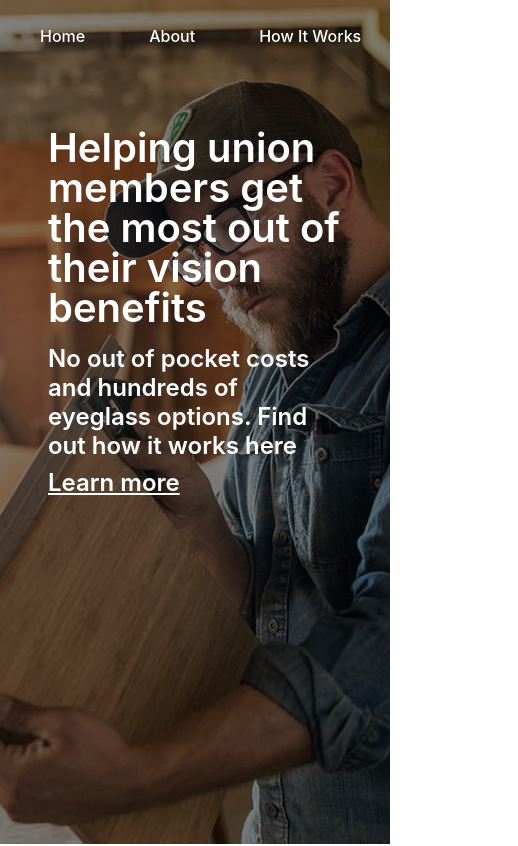
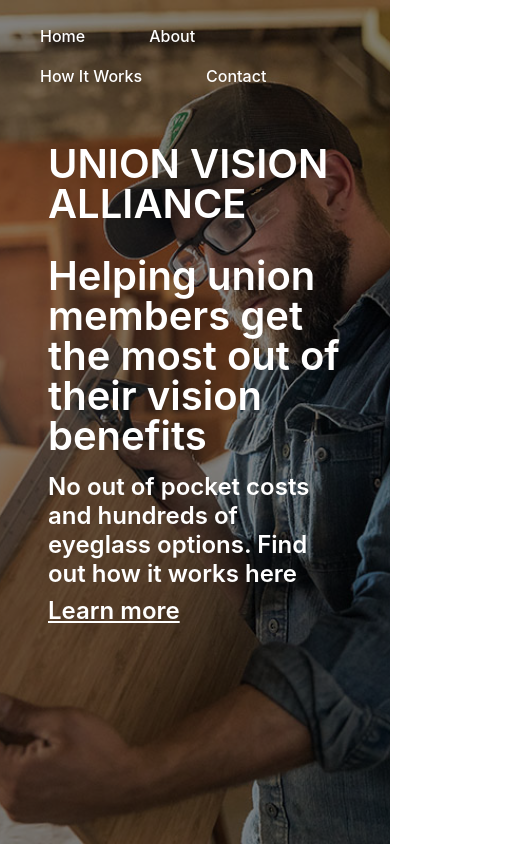
Before and after one commit to imjorgemor/vision-alliance, a React (Create React App) app: page / in a window 390 px wide. Shown: the top 846 px of the page, 518 px wide, since content can reach past the window. Built offline with nearby package versions, Linux system fonts and the light colour scheme.

Commit message:
Fix navbar responsiveness

```diff
--- a/src/sections/Home.jsx
+++ b/src/sections/Home.jsx
@@ -8,7 +8,10 @@ const Home = () => {
         <>
             <section className='home-cover'>
                 <div className='home-wrapper'>
-                    <article>
+                    <div>
+                        <p className='title-text'>UNION VISION ALLIANCE</p>
+                    </div>
+                    <article className='mt-2'>
                         <h1 className="title-text">Helping union members get the most out of their vision benefits</h1>
                     </article>
                     <article className='info-box'>
--- a/src/styles/About.scss
+++ b/src/styles/About.scss
@@ -10,7 +10,7 @@
     padding: 3rem;
     max-width: 1400px;
 
-    @media screen and (min-width: 679px) {
+    @media screen and (min-width: 769px) {
         padding: 6rem;
     }
 }
@@ -19,7 +19,7 @@
     display: flex;
     flex-direction: column;
 
-    @media screen and (min-width: 679px) {
+    @media screen and (min-width: 769px) {
         flex-direction: row;
     }
 }
@@ -39,7 +39,7 @@
     width: 100%;
     position: relative;
 
-    @media screen and (min-width: 679px) {
+    @media screen and (min-width: 769px) {
         width: 70%;
     }
 }
--- a/src/styles/App.scss
+++ b/src/styles/App.scss
@@ -34,7 +34,7 @@
 
     visibility: hidden;
 
-    @media screen and (min-width: 679px) {
+    @media screen and (min-width: 769px) {
         visibility: visible;
     }
 }
@@ -45,7 +45,7 @@
     left: 0;
     visibility: hidden;
 
-    @media screen and (min-width: 679px) {
+    @media screen and (min-width: 769px) {
         visibility: visible;
     }
 }
@@ -56,7 +56,7 @@
     right: 0;
     visibility: hidden;
 
-    @media screen and (min-width: 679px) {
+    @media screen and (min-width: 769px) {
         visibility: visible;
     }
 }
@@ -75,7 +75,7 @@
 
     span{
         font-size: 1.5rem;
-        @media screen and (min-width: 679px) {
+        @media screen and (min-width: 769px) {
             font-size: 1.75rem;
         }
     }
@@ -109,6 +109,10 @@
     margin-right: 2rem;
 }
 
+.mb-2 {
+    margin-bottom: 2ren;
+}
+
 .p-text {
     font-size: 0.8rem;
     text-align: left;
--- a/src/styles/Contact.scss
+++ b/src/styles/Contact.scss
@@ -14,7 +14,7 @@
     justify-content: space-between;
     position: relative;
 
-    @media screen and (min-width: 679px) {
+    @media screen and (min-width: 769px) {
         padding: 6rem;
     }
 }
@@ -23,7 +23,7 @@
     display: flex;
     flex-direction: column;
 
-    @media screen and (min-width: 679px) {
+    @media screen and (min-width: 769px) {
         flex-direction: row;
     }
 }
@@ -38,7 +38,7 @@
     text-align: left;
     color: var(--white-color);
 
-    @media screen and (min-width: 679px) {
+    @media screen and (min-width: 769px) {
         font-size: 3rem;
     }
 
--- a/src/styles/Home.scss
+++ b/src/styles/Home.scss
@@ -10,7 +10,7 @@
     width: 100%;
     padding: 3rem;
 
-    @media screen and (min-width: 679px) {
+    @media screen and (min-width: 769px) {
         padding: 6rem;
     }
 }
@@ -21,11 +21,11 @@
     max-width: 1200px;
     display: flex;
     flex-direction: column;
-    padding-top: 5rem;
+    padding-top: 6rem;
 
-
-    @media screen and (min-width: 679px) {
+    @media screen and (min-width: 769px) {
         justify-content: space-between;
+        padding-top: 2rem;
     }
 }
 
@@ -37,7 +37,7 @@
     color: var(--white-color);
     line-height: 2.5rem;
 
-    @media screen and (min-width: 679px) {
+    @media screen and (min-width: 769px) {
         font-size: 3rem;
         line-height: 3.5rem;
         width: 60%;
@@ -51,7 +51,7 @@
     text-align: left;
     color: var(--white-color);
 
-    @media screen and (min-width: 679px) {
+    @media screen and (min-width: 769px) {
         font-size: 2rem;
         width: 60%;
     }
@@ -94,7 +94,7 @@
         margin-left: auto;
     }
 
-    @media screen and (min-width: 679px) {
+    @media screen and (min-width: 769px) {
        display: flex;
     }
 }
--- a/src/styles/Navbar.scss
+++ b/src/styles/Navbar.scss
@@ -4,7 +4,7 @@
     justify-content: space-between;
     align-items: center;
     padding: 1rem 0.5rem;
-    position:absolute;
+    position: absolute;
     z-index: 999;
 }
 
@@ -22,9 +22,15 @@
 .navbar-links {
     flex: 1;
     display: flex;
-    justify-content: center;
-    align-items: center;
+    justify-content: flex-start;
+    align-items: flex-start;
     list-style: none;
+    flex-wrap: wrap;
+
+    @media screen and (min-width: 769px) {
+        justify-content: center;
+        align-items: center;
+    }
 
     li {
         margin: 0 1rem;
--- a/src/styles/Works.scss
+++ b/src/styles/Works.scss
@@ -19,7 +19,7 @@
     display: flex;
     flex-direction: column;
 
-    @media screen and (min-width: 679px) {
+    @media screen and (min-width: 769px) {
         flex-direction: row;
     }
 }
@@ -45,7 +45,7 @@
     width: 100%;
     padding-left: .5rem;
 
-    @media screen and (min-width: 679px) {
+    @media screen and (min-width: 769px) {
         width: 175%;
     }
 
```
